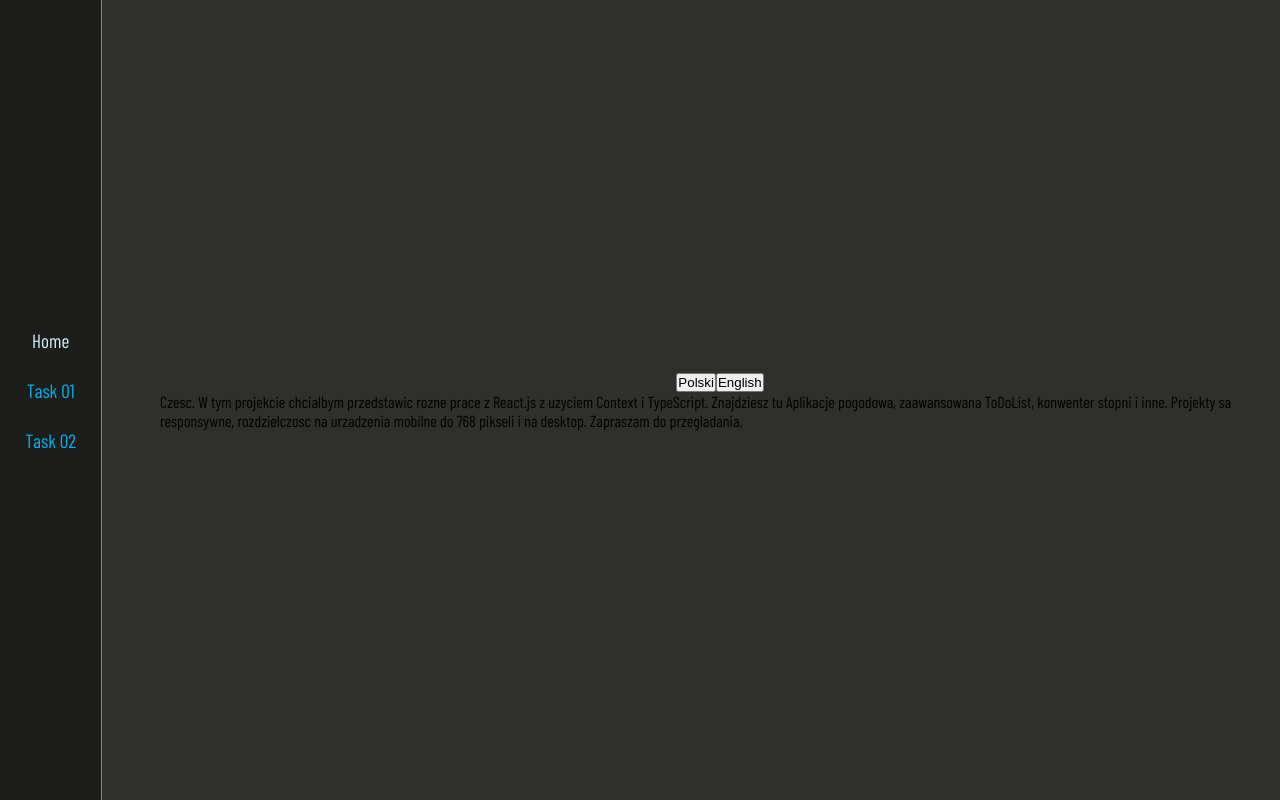
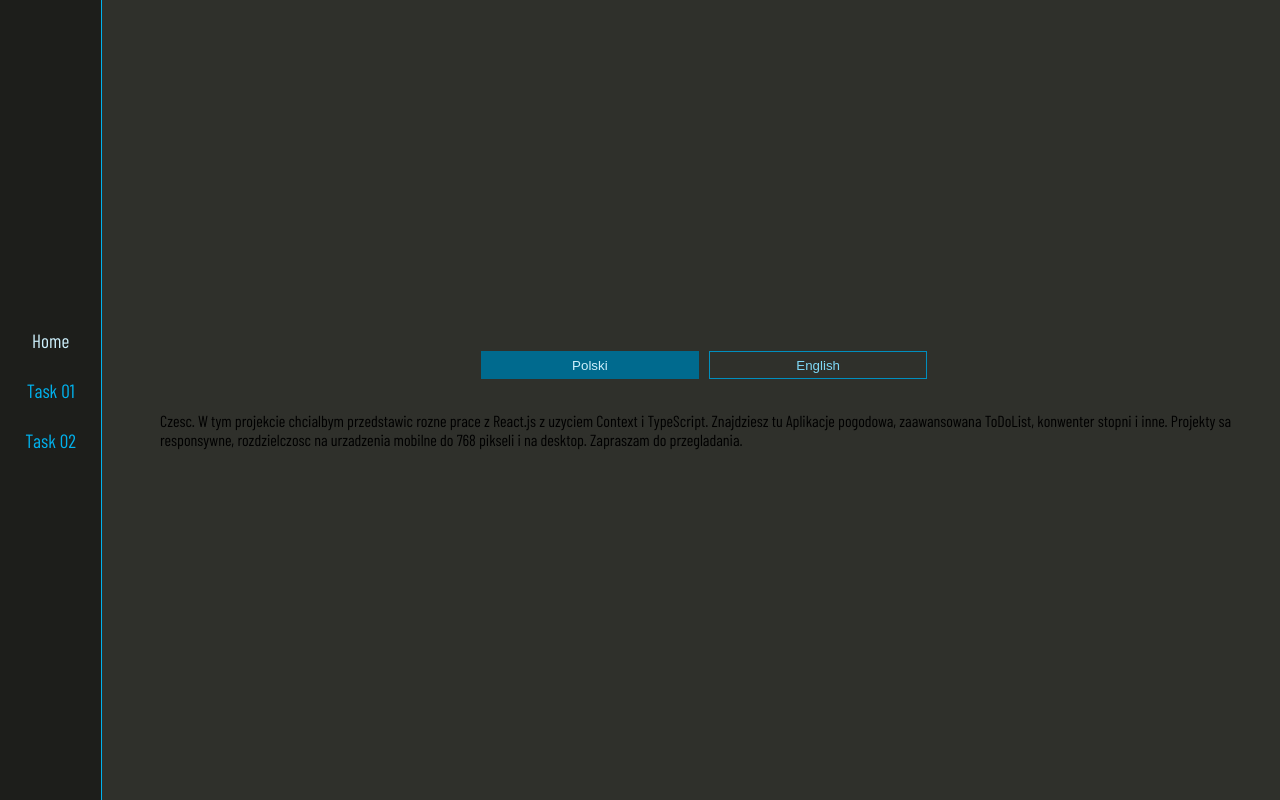
Before and after one commit to Scorpion19702022/01_REACT_VARIOUS_PROJECTS, a React (Create React App) app: page / in a window 1280 px wide. Built offline with nearby package versions, Linux system fonts and the light colour scheme; a web font is replaced by a local one.

Commit message:
component HomeContext add styles and action for button

```diff
--- a/src/Components/Home/Home.module.css
+++ b/src/Components/Home/Home.module.css
@@ -17,6 +17,7 @@
 }
 
 .wrapper {
+	padding: 2em;
 	width: 100%;
 	height: 100vh;
 	display: flex;
@@ -26,6 +27,43 @@
 	background-color: var(--color-dark06);
 }
 
+.box_btns {
+	width: 100%;
+	display: flex;
+	justify-content: center;
+	margin-bottom: 2em;
+}
+
+.btn_pl,
+.btn_en {
+	width: 20%;
+	padding: 0.4em;
+	margin: 0em 0.4em;
+	background: none;
+	border: 0.04em solid var(--color-blue05);
+	color: var(--color-blue02);
+	cursor: pointer;
+	transition: all 0.3s ease-in-out;
+}
+
+.btn_pl:hover,
+.btn_en:hover {
+	background-color: var(--color-blue03);
+	color: var(--color-blue07);
+}
+
+.btn_pl_active,
+.btn_en_active {
+	width: 20%;
+	padding: 0.4em;
+	margin: 0em 0.4em;
+	background-color: var(--color-blue06);
+	border: 0.04em solid var(--color-blue06);
+	color: var(--color-blue01);
+	cursor: pointer;
+	transition: all 0.3s ease-in-out;
+}
+
 @media (min-width: 767.98px) {
 	.wrapper {
 		padding-left: 10em;
--- a/src/Components/Home/HomeContent.tsx
+++ b/src/Components/Home/HomeContent.tsx
@@ -9,10 +9,10 @@ const HomeContent = () => {
 	return (
 		<section className={styles.wrapper}>
 			<div className={styles.box_btns}>
-				<button className={styles.btn_pl} onClick={() => addedText(textPL)}>
+				<button className={isActivePL ? styles.btn_pl_active : styles.btn_pl} onClick={() => addedText(textPL)}>
 					Polski
 				</button>
-				<button className={styles.btn_en} onClick={() => addedText(textEN)}>
+				<button className={isActiveEN ? styles.btn_en_active : styles.btn_en} onClick={() => addedText(textEN)}>
 					English
 				</button>
 			</div>
```
